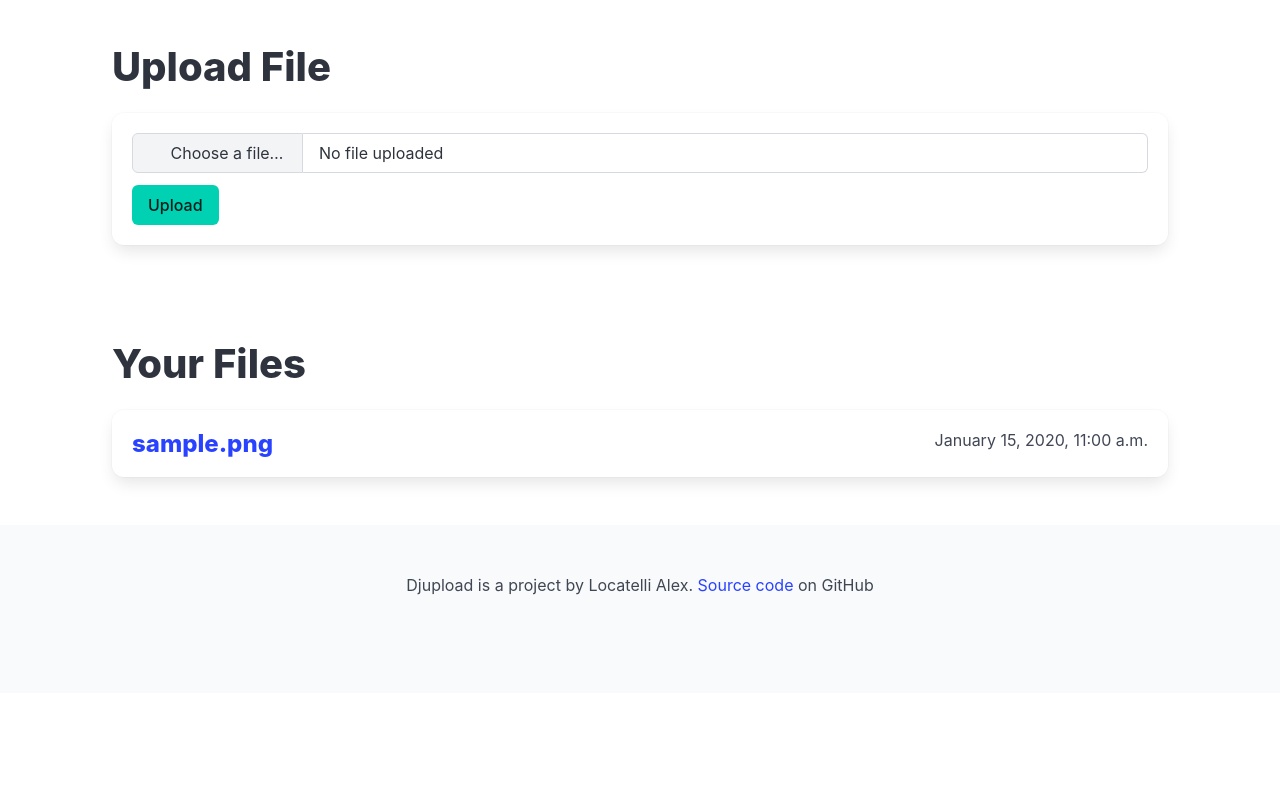
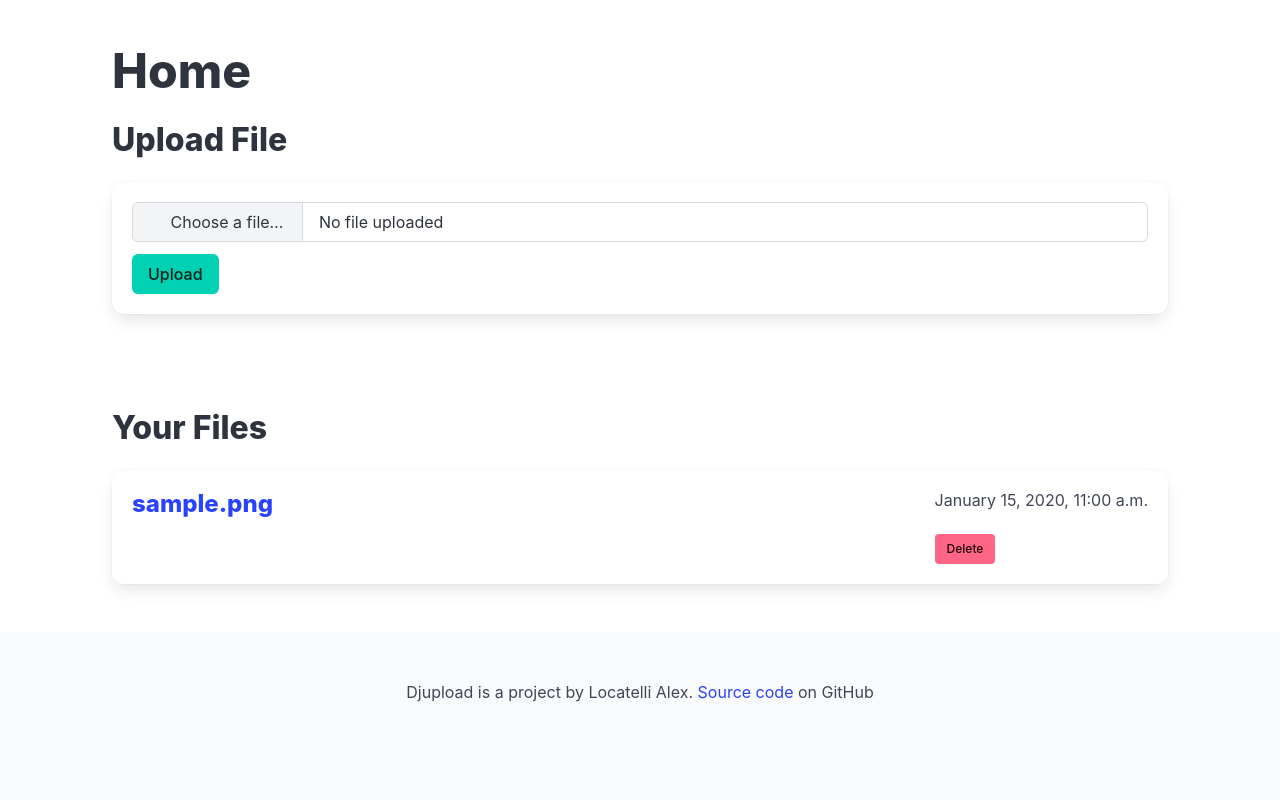
Before and after one commit to LocaAlex/djupload, a Django app: page /home in a window 1280 px wide. Shown: the part 56-856 px from the top of the page. Before the commit the page ends 651 px from the top, so only its background shows below. Run offline with Django 5.2, Linux system fonts and the light colour scheme; a user stored in the database is signed in; tables that the repository leaves empty hold one stand-in row (values such as "Sample post").

Commit message:
Features/Implemented file deletion

```diff
--- a/djupload/upload/__init__.py
+++ b/djupload/upload/__init__.py
@@ -0,0 +1 @@
+default_app_config = 'upload.UploadConfig'
--- a/djupload/upload/apps.py
+++ b/djupload/upload/apps.py
@@ -4,3 +4,6 @@ from django.apps import AppConfig
 class UploadConfig(AppConfig):
     default_auto_field = 'django.db.models.BigAutoField'
     name = 'upload'
+
+    def ready(self):
+        import upload.signals
--- a/djupload/upload/templates/upload/base.html
+++ b/djupload/upload/templates/upload/base.html
@@ -8,6 +8,7 @@
     <title>{% block title %}Djupload{% endblock %}</title>
     <link rel="stylesheet" href="https://cdn.jsdelivr.net/npm/bulma@1.0.0/css/bulma.min.css">
     <link rel="stylesheet" href="{% static 'upload/style.css' %}">
+    <link rel="shortcut icon" type="image/png" href="{% static 'images/favicon.png' %}" >
     <script>
         document.addEventListener('DOMContentLoaded', () => {
             const $navbarBurgers = Array.prototype.slice.call(document.querySelectorAll('.navbar-burger'), 0);
--- a/djupload/upload/templates/upload/home.html
+++ b/djupload/upload/templates/upload/home.html
@@ -4,6 +4,10 @@
 
 {% block content %}
 <div class="container">
+
+    <section class="section">
+        <h1 class="title is-1">Home</h1>
+        <h2 class="title is-3">Upload File</h2>
         {% if messages %}
             <div class="notification is-primary">
                 <button class="delete"></button>
@@ -12,9 +16,6 @@
                 {% endfor %}
             </div>
         {% endif %}
-
-    <section class="section">
-        <h2 class="title is-2">Upload File</h2>
         <form method="post" enctype="multipart/form-data" class="box">
             {% csrf_token %}
             <div class="field">
@@ -49,7 +50,7 @@
     </section>
 
     <section class="section">
-        <h2 class="title is-2">Your Files</h2>
+        <h2 class="title is-3">Your Files</h2>
         {% if files %}
             <div>
                 {% for doc in files %}
@@ -62,6 +63,10 @@
                             </div>
                             <div class="media-right">
                                 <p class="subtitle is-6">{{ doc.uploaded_at|date:"F j, Y, g:i a" }}</p>
+                                <form method="post" action="{% url 'upload:delete_file' doc.uuid %}" style="display:inline;" onsubmit="return confirmDelete();">
+                                    {% csrf_token %}
+                                    <button type="submit" class="button is-danger is-small">Delete</button>
+                                </form>
                             </div>
                         </div>
                     </div>
@@ -83,7 +88,18 @@
                     fileName.textContent = fileInput.files[0].name;
                 }
             };
+
+            var deleteButtons = document.querySelectorAll('.notification .delete');
+            deleteButtons.forEach(function(button) {
+                button.addEventListener('click', function() {
+                    this.parentElement.style.display = 'none';
                 });
+            });
+        });
+
+        function confirmDelete() {
+            return confirm('Are you sure you want to delete this file?');
+        }
     </script>
 </div>
 {% endblock %}
--- a/djupload/upload/urls.py
+++ b/djupload/upload/urls.py
@@ -7,6 +7,7 @@ urlpatterns = [
     path("", views.index, name="index"),
     path("home", views.home, name="home"),
     path('download/<str:file_uuid>/', views.download_file, name='download_file'),
+    path('delete/<uuid:file_uuid>/', views.delete_file, name='delete_file'),
     path("about", views.about, name="about"),
     path('login', views.user_login, name='login'),
     path('signup', views.user_signup, name='signup'),
--- a/djupload/upload/views.py
+++ b/djupload/upload/views.py
@@ -29,7 +29,7 @@ def home(request):
 
     return render(request, 'upload/home.html', {'form': form, 'files': files})
 
-
+@login_required(login_url='upload:login')
 def download_file(request, file_uuid):
     try:
         user_file = get_object_or_404(UserFile, uuid=file_uuid, user=request.user)
@@ -38,6 +38,16 @@ def download_file(request, file_uuid):
 
     return FileResponse(user_file.file)
 
+@login_required(login_url='upload:login')
+def delete_file(request, file_uuid):
+    try:
+        user_file = get_object_or_404(UserFile, uuid=file_uuid, user=request.user)
+        user_file.delete()
+        messages.success(request, 'File deleted successfully.')
+    except UserFile.DoesNotExist:
+        messages.error(request, 'File does not exist or you do not have permission to delete it.')
+
+    return redirect('upload:home')
 
 def about(request):
     return render(request, "upload/about.html")
```
Also changed, not shown: djupload/upload/signals.py (added, +10 -0 lines), djupload/upload/static/images/favicon.png (added). Lines whose indentation alone changed are shown as unchanged.
